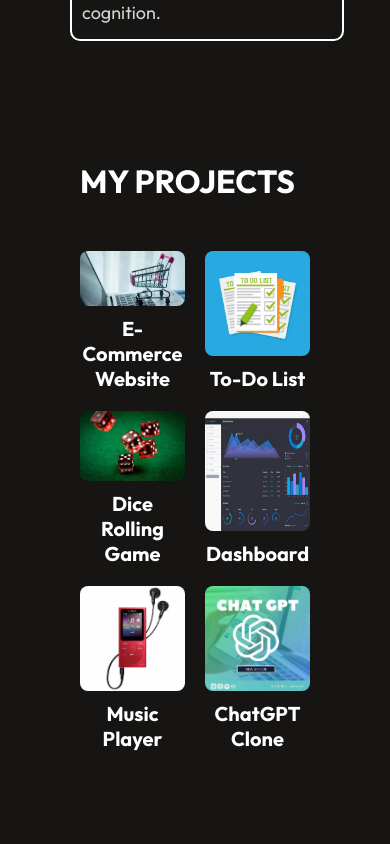
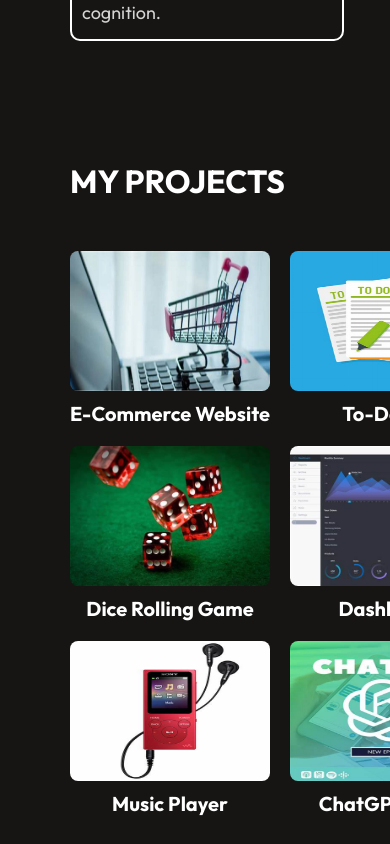
Before and after one commit to Shifashaikh-1234/Portfolio-ShifaTazeen, a React (Vite) app: page / in a window 390 px wide. Shown: the part 3100-3944 px from the top of the page. Built offline with nearby package versions, Linux system fonts and the light colour scheme; the HTML template or start-up script is replaced by a standard one.

Commit message:
Update MyProjects.css

```diff
--- a/src/Components/MyProjects/MyProjects.css
+++ b/src/Components/MyProjects/MyProjects.css
@@ -54,11 +54,14 @@
     text-align: center;
     margin-top: 10px;
 }
-@media(max-width:545px){
+@media(max-width: 545px){
     .myprojects{
         gap: 50px;
-        margin: 50px 40px;
+        margin-top: 50px;
+        margin-left: 30px;
+        margin-right: 20px;
         align-items: start;
+
     }
     .myprojects-title h1{
         padding: 0;
@@ -71,8 +74,8 @@
         gap: 20px;
     }
     .myprojects-container img{
-        width: 100%;
-        height: 100%;
+        width: 200px;
+        height: 140px;
     }
     .title{
         font-size: 10px;
```
